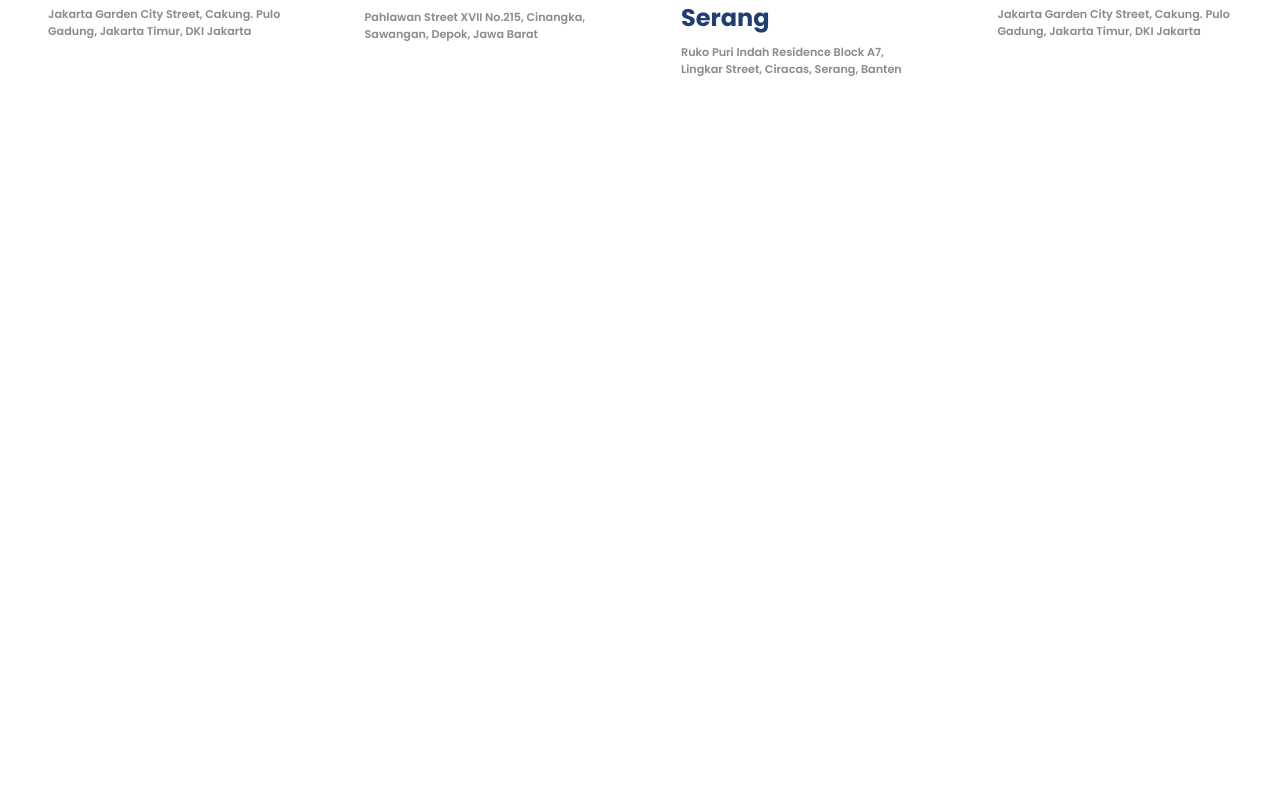
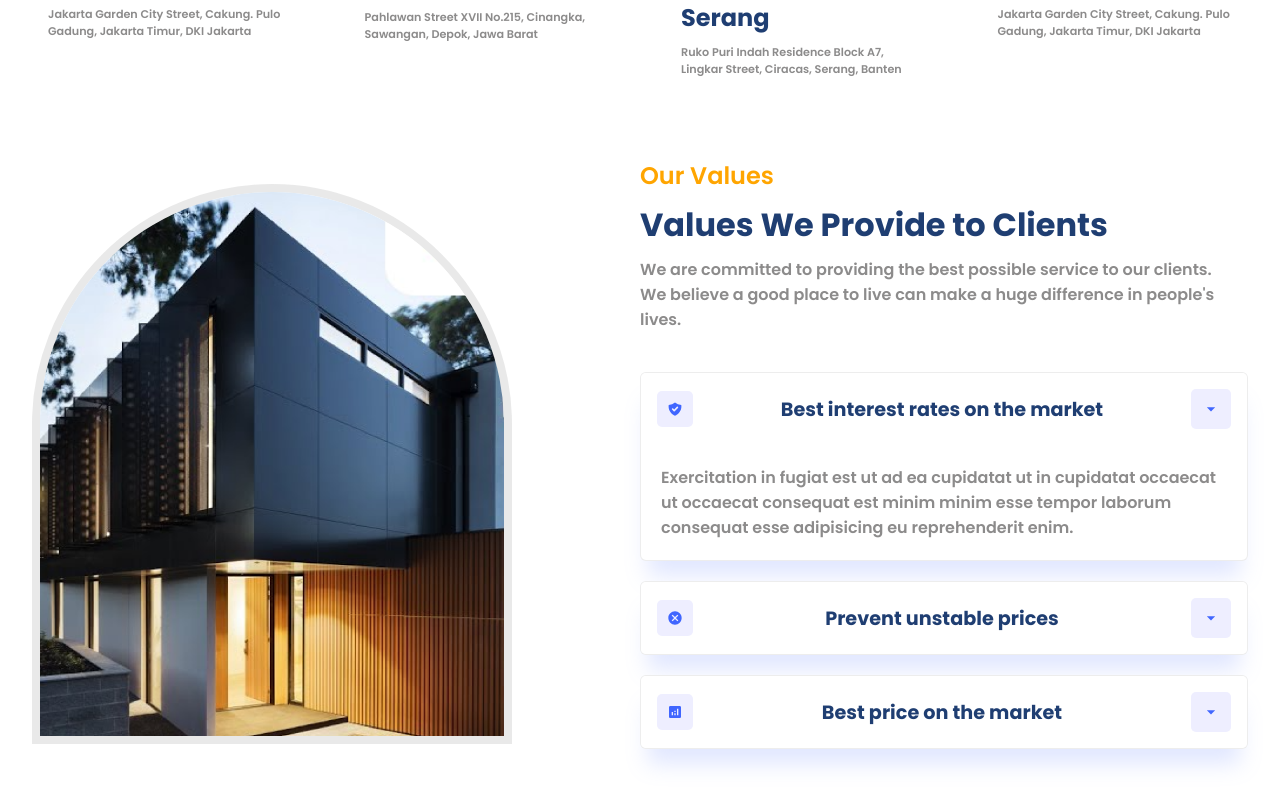
Before and after one commit to Amit-TheOne/Homzy, a React (Vite) app: page / in a window 1280 px wide. Shown: the part 1364-2165 px from the top of the page. Before the commit the page ends 1490 px from the top, so only its background shows below. Built offline with nearby package versions, Linux system fonts and the light colour scheme.

Commit message:
Created: Value components

```diff
--- a/src/App.jsx
+++ b/src/App.jsx
@@ -3,6 +3,7 @@
 import "./App.css";
 import Companies from "./components/Companies/Companies";
 import Residencies from "./components/Residencies/Residencies";
+import Value from "./components/Value/Value";
 
 function App() {
     return (
@@ -14,6 +15,7 @@
             </div>
             <Companies />
             <Residencies />
+            <Value />
         </div>
     );
 }
--- /dev/null
+++ b/src/components/Value/Value.css
@@ -0,0 +1,51 @@
+.v-container .image-container{
+  border: 8px solid rgb(232 232 232 / 93%);
+}
+
+.v-container>div {
+  flex: 1;
+}
+
+.v-right {
+  gap: 0.5rem;
+}
+
+.accordion {
+  margin-top: 2rem;
+  border: none;
+}
+
+.accordionItem {
+  background: white;
+  border: 0.8px solid rgba(128, 128, 128, 0.143);
+  border-radius: 8px;
+  overflow: hidden;
+  margin-bottom: 20px;
+}
+
+.accordionItem.expanded {
+  box-shadow: var(--shadow);
+  border-radius: 6px;
+}
+
+.accordionButton {
+  background: white;
+  padding: 1rem;
+  width: 100%;
+  justify-content: space-between;
+  cursor: pointer;
+}
+
+.icon {
+  padding: 10px;
+  background: var(--lightBlue);
+  border-radius: 5px;
+}
+
+.icon svg {
+  fill: var(--blue);
+}
+
+.accordionButton .primaryText {
+  font-size: 1.2rem;
+}
--- /dev/null
+++ b/src/components/Value/Value.jsx
@@ -0,0 +1,91 @@
+import { useState } from "react";
+import {
+    Accordion,
+    AccordionItem,
+    AccordionItemHeading,
+    AccordionItemButton,
+    AccordionItemPanel,
+    AccordionItemState,
+} from "react-accessible-accordion";
+import "react-accessible-accordion/dist/fancy-example.css";
+import { MdOutlineArrowDropDown } from "react-icons/md";
+import "./Value.css";
+import data from "../../utils/accordion";
+
+const Value = () => {
+    const [accordion, setAccordion] = useState(null);
+
+    return (
+        <section className="v-wrapper">
+            <div className="paddings innerWidth flexCenter v-container">
+                {/* left side */}
+                <div className="v-left">
+                    <div className="image-container">
+                        <img src="src/assets/value.png" alt="Property" />
+                    </div>
+                </div>
+
+                {/* right side */}
+                <div className="flexColStart v-right">
+                    <span className="orangeText">Our Values</span>
+                    <span className="primaryText">
+                        Values We Provide to Clients
+                    </span>
+                    <span className="secondaryText">
+                        We are committed to providing the best possible service
+                        to our clients. <br />
+                        We believe a good place to live can make a huge
+                        difference in people&apos;s lives.
+                    </span>
+
+                    <Accordion
+                        className="accordion"
+                        allowMultipleExpanded={false}
+                        preExpanded={[0]}
+                    >
+                        {data.map((item, index) => {
+                            return (
+                                <AccordionItem
+                                    className={`accordionItem ${accordion}`}
+                                    uuid={index}
+                                    key={index}
+                                >
+                                    <AccordionItemHeading>
+                                        <AccordionItemButton className="flexCenter accordionButton">
+                                            <AccordionItemState>
+                                                {(expanded) =>
+                                                    expanded
+                                                        ? setAccordion("expanded")
+                                                        : setAccordion("collapsed")
+                                                }
+                                            </AccordionItemState>
+
+                                            <div className="flexCenter icon">
+                                                {item.icon}
+                                            </div>
+                                            <span className="primaryText">
+                                                {item.heading}
+                                            </span>
+                                            <div className="flexCenter icon">
+                                                <MdOutlineArrowDropDown
+                                                    size={20}
+                                                />
+                                            </div>
+                                        </AccordionItemButton>
+                                    </AccordionItemHeading>
+                                    <AccordionItemPanel>
+                                        <p className="secondaryText">
+                                            {item.detail}
+                                        </p>
+                                    </AccordionItemPanel>
+                                </AccordionItem>
+                            );
+                        })}
+                    </Accordion>
+                </div>
+            </div>
+        </section>
+    );
+};
+
+export default Value;
--- /dev/null
+++ b/src/utils/accordion.jsx
@@ -0,0 +1,20 @@
+import { HiShieldCheck } from "react-icons/hi";
+import { MdCancel, MdAnalytics } from "react-icons/md";
+const data = [
+    {
+        icon: <HiShieldCheck />,
+        heading: "Best interest rates on the market",
+        detail: "Exercitation in fugiat est ut ad ea cupidatat ut in cupidatat occaecat ut occaecat consequat est minim minim esse tempor laborum consequat esse adipisicing eu reprehenderit enim.",
+    },
+    {
+        icon: <MdCancel />,
+        heading: "Prevent unstable prices",
+        detail: "Exercitation in fugiat est ut ad ea cupidatat ut in cupidatat occaecat ut occaecat consequat est minim minim esse tempor laborum consequat esse adipisicing eu reprehenderit enim.",
+    },
+    {
+        icon: <MdAnalytics />,
+        heading: "Best price on the market",
+        detail: "Exercitation in fugiat est ut ad ea cupidatat ut in cupidatat occaecat ut occaecat consequat est minim minim esse tempor laborum consequat esse adipisicing eu reprehenderit enim.",
+    },
+];
+export default data;
```
Also changed, not shown: src/components/Residencies/Residencies.css (+0 -8 lines).
